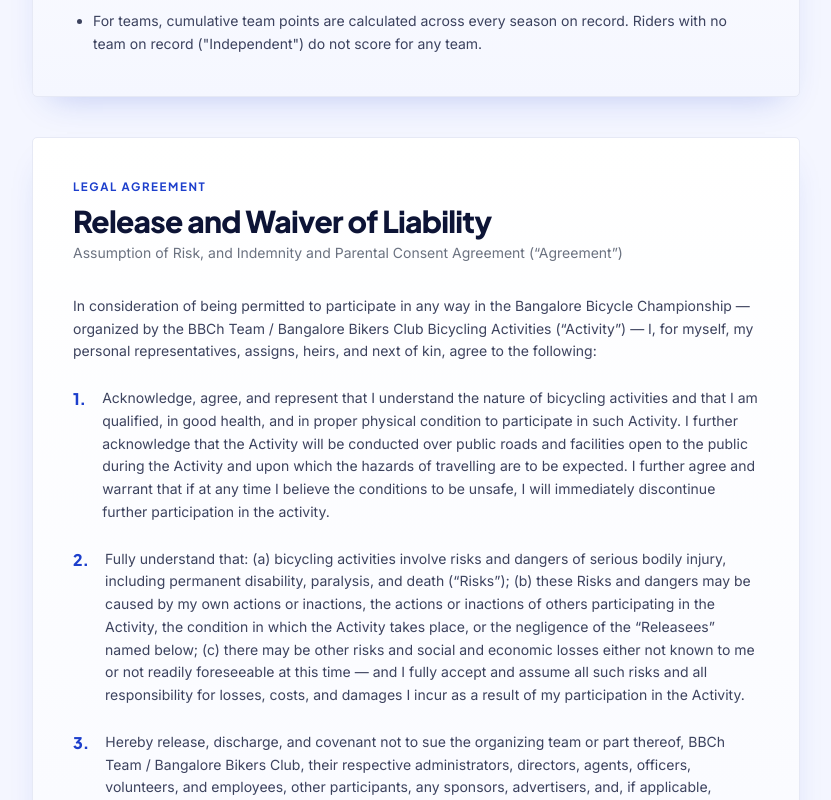
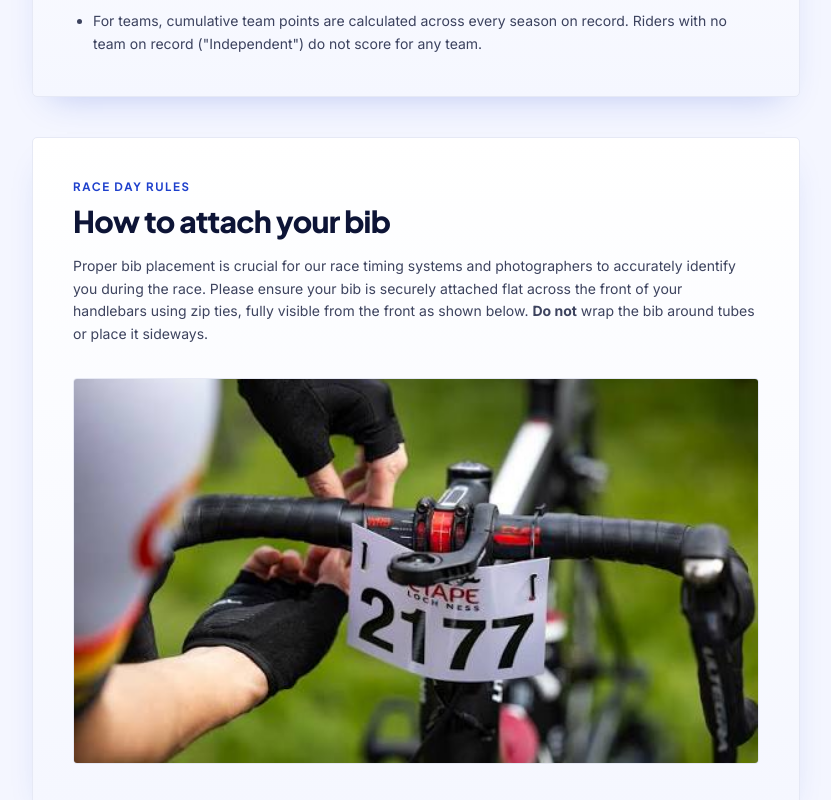
Before and after one commit to LazyWiz007/bbch.in, a Next.js app: page /rules-and-regulations in a window 1280 px wide. Shown: the part 1020-1820 px from the top of the page, without its empty margins (224-1055 px from the left). Built offline with nearby package versions, Linux system fonts and the light colour scheme.

Commit message:
docs: Add bib attachment guidance to rules page

```diff
--- a/src/app/rules-and-regulations/page.tsx
+++ b/src/app/rules-and-regulations/page.tsx
@@ -1,4 +1,5 @@
 import type { Metadata } from "next";
+import Image from "next/image";
 import { Container } from "@/components/ui/container";
 import { PageHeader } from "@/components/page-header";
 import { ButtonLink } from "@/components/ui/button";
@@ -59,6 +60,26 @@
               <li>For athletes, we calculate both <strong>This season</strong> rankings (points accumulated in the current year) and <strong>All-time</strong> rankings (cumulative points across every season on record from 2015 to present).</li>
               <li>For teams, cumulative team points are calculated across every season on record. Riders with no team on record ("Independent") do not score for any team.</li>
             </ul>
+          </div>
+
+          {/* Bib Attachment Guidance */}
+          <div className="gloss-card mb-10 rounded-xl border border-line p-6 sm:p-10">
+            <p className="eyebrow text-ember">Race Day Rules</p>
+            <h2 className="mt-2 font-display text-2xl font-extrabold tracking-tight text-ink sm:text-3xl">
+              How to attach your bib
+            </h2>
+            <p className="mt-4 mb-8 text-sm leading-relaxed text-ink/80">
+              Proper bib placement is crucial for our race timing systems and photographers to accurately identify you during the race. Please ensure your bib is securely attached flat across the front of your handlebars using zip ties, fully visible from the front as shown below. <strong>Do not</strong> wrap the bib around tubes or place it sideways.
+            </p>
+            <div className="relative aspect-square sm:aspect-video w-full overflow-hidden rounded-lg border border-line bg-onyx-50">
+              <Image
+                src="/brand/bib-attachment.jpeg"
+                alt="Examples of correctly attached race bibs on handlebars"
+                fill
+                className="object-cover"
+                unoptimized
+              />
+            </div>
           </div>
 
           <div className="gloss-card rounded-xl border border-line p-6 sm:p-10">
```
Also changed, not shown: public/brand/bib-attachment.jpeg (added).
